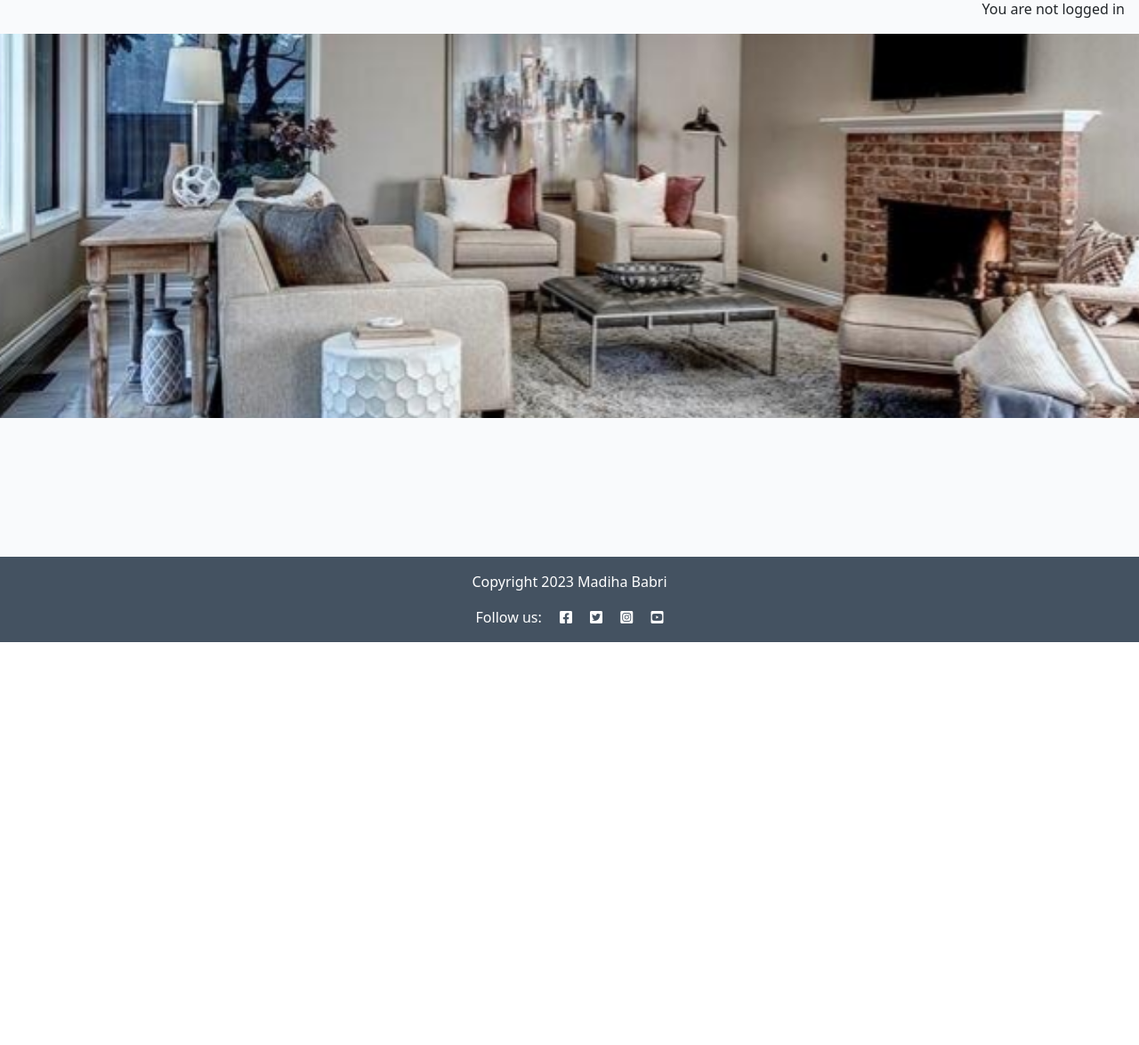
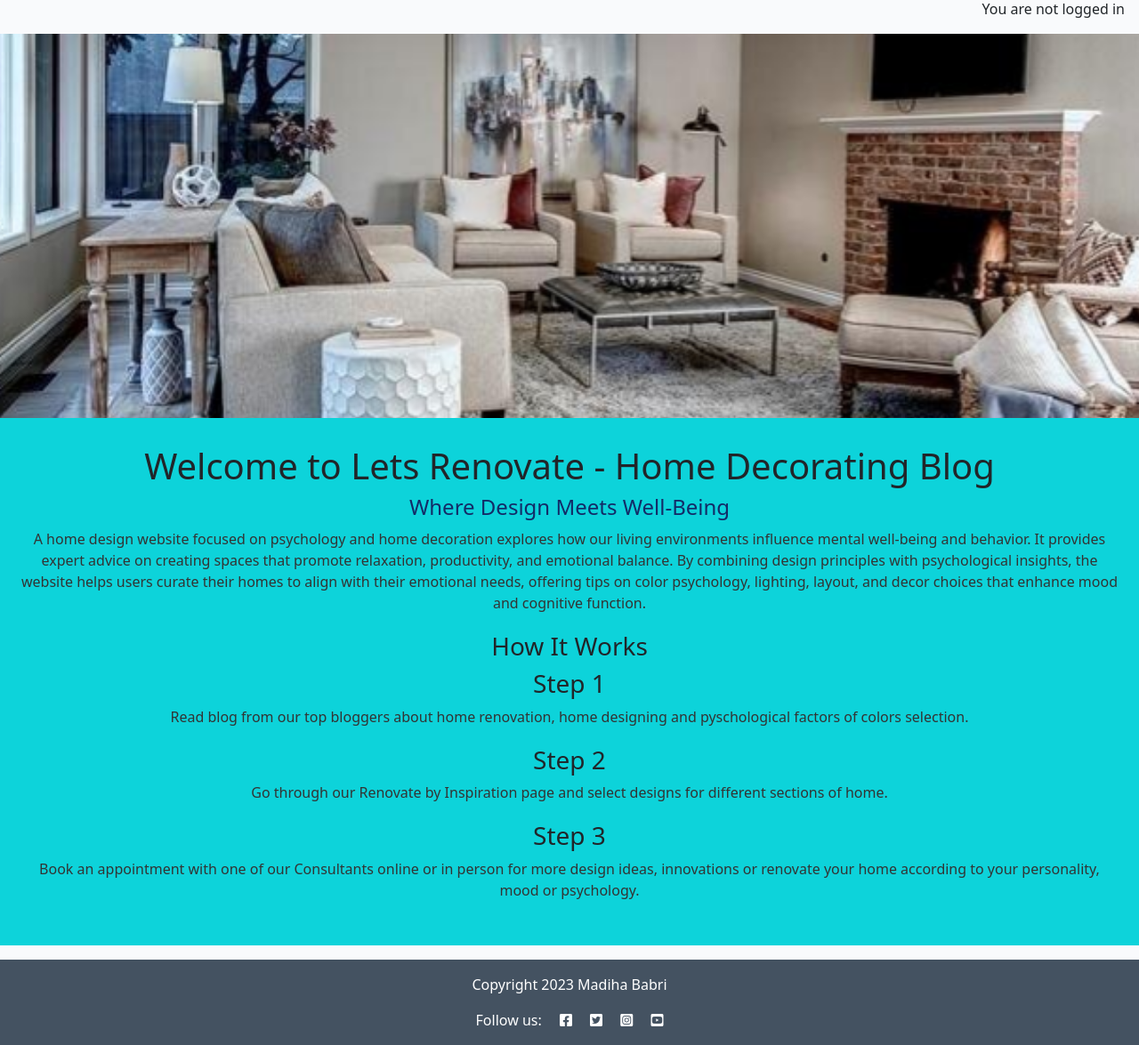
Before and after one commit to Madiha-babri/home-core, a Django app: page / in a window 1280 px wide. Shown: the part 78-1253 px from the top of the page at 89% size. Before the commit the page ends 800 px from the top, so only its background shows below. Run offline with Django 4.2, Linux system fonts and the light colour scheme; data that the repository does not hold is empty.

Commit message:
home page new section added under hero image

```diff
--- a/blog/templates/blog/index.html
+++ b/blog/templates/blog/index.html
@@ -3,6 +3,36 @@
 
 {% block content %}
 
+<section id="welcome-area">
+    <h1>Welcome to Lets Renovate - Home Decorating Blog</h1>
+    <H2>Where Design Meets Well-Being</H2>
+
+    <p>
+        A home design website focused on psychology and home decoration explores how our living environments influence
+        mental well-being and behavior.
+        It provides expert advice on creating spaces that promote relaxation, productivity, and emotional balance.
+        By combining design principles with psychological insights, the website helps users curate their homes to align
+        with their emotional needs,
+        offering tips on color psychology, lighting, layout, and decor choices that enhance mood and cognitive function.
+    </p>
+    <h3> How It Works </h3>
+    <div class="steps">
+        <div class="step">
+            <h3>Step 1</h3>
+            <p>Read blog from our top bloggers about home renovation, home designing and pyschological factors of colors
+                selection.
+                <div class="step">
+                    <h3>Step 2</h3>
+                    <p>Go through our Renovate by Inspiration page and select designs for different sections of home.
+                    </p>
+                </div>
+                <div class="step">
+                    <h3>Step 3</h3>
+                    <p>Book an appointment with one of our Consultants online or in person for more design ideas,
+                        innovations or renovate your home according to your personality, mood or psychology. </p>
+                </div>
+        </div>
+</section>
 <!-- index.html content starts here -->
 <div class="container-fluid">
     <div class="row">
--- a/lets_renovate/settings.py
+++ b/lets_renovate/settings.py
@@ -30,7 +30,7 @@ TEMPLATES_DIR = os.path.join(BASE_DIR, 'templates')
 SECRET_KEY = 'django-insecure-q3@xjuna99rngzkzv)ju-y&dq-byq=+8836xw8g_=ir2i43x1)'
 
 # SECURITY WARNING: don't run with debug turned on in production!
-DEBUG = False
+DEBUG = True
 
 ALLOWED_HOSTS = ['8000-madihababri-homecore-snwap9mccen.ws.codeinstitute-ide.net',
                 '.herokuapp.com']
--- a/static/css/style.css
+++ b/static/css/style.css
@@ -105,6 +105,43 @@ body {
     font-size: 1.2rem;
     font-weight: 400;
   }
+
+  /* Welcome Area Styles */
+
+#welcome-area {
+    padding: 30px 20px;
+    text-align: center;
+    background-color: #0dd3da;
+}
+
+#welcome-area h2 {
+    font-size: 1.5rem;
+    margin-bottom: 10px;
+    color: #132B67;
+}
+
+#welcome-area p {
+    font-size: 1rem;
+    margin-bottom: 20px;
+    color: #333;
+}
+
+/* How It Works Section */
+
+#how-it-works .steps {
+    display: flex;
+    flex-direction: column;
+    gap: 20px;
+}
+
+#how-it-works .step {
+    padding: 20px;
+    background-color: #fff;
+    border-radius: 8px;
+    box-shadow: 0px 2px 8px rgba(0, 0, 0, 0.1);
+}
+
+
 .scale {
     width: 100%;
     height: auto;
--- a/templates/base.html
+++ b/templates/base.html
@@ -107,7 +107,6 @@
         <section id="hero-outer">
             <img src="{% static 'images/hero-imagehomecore.jpg' %}" class="hero-image"
                 alt="Image of a sitting room with sofas" />
-
         </section>
         {% block content %}
         <!-- Content Goes here -->
```
Also changed, not shown: 1 other file.
